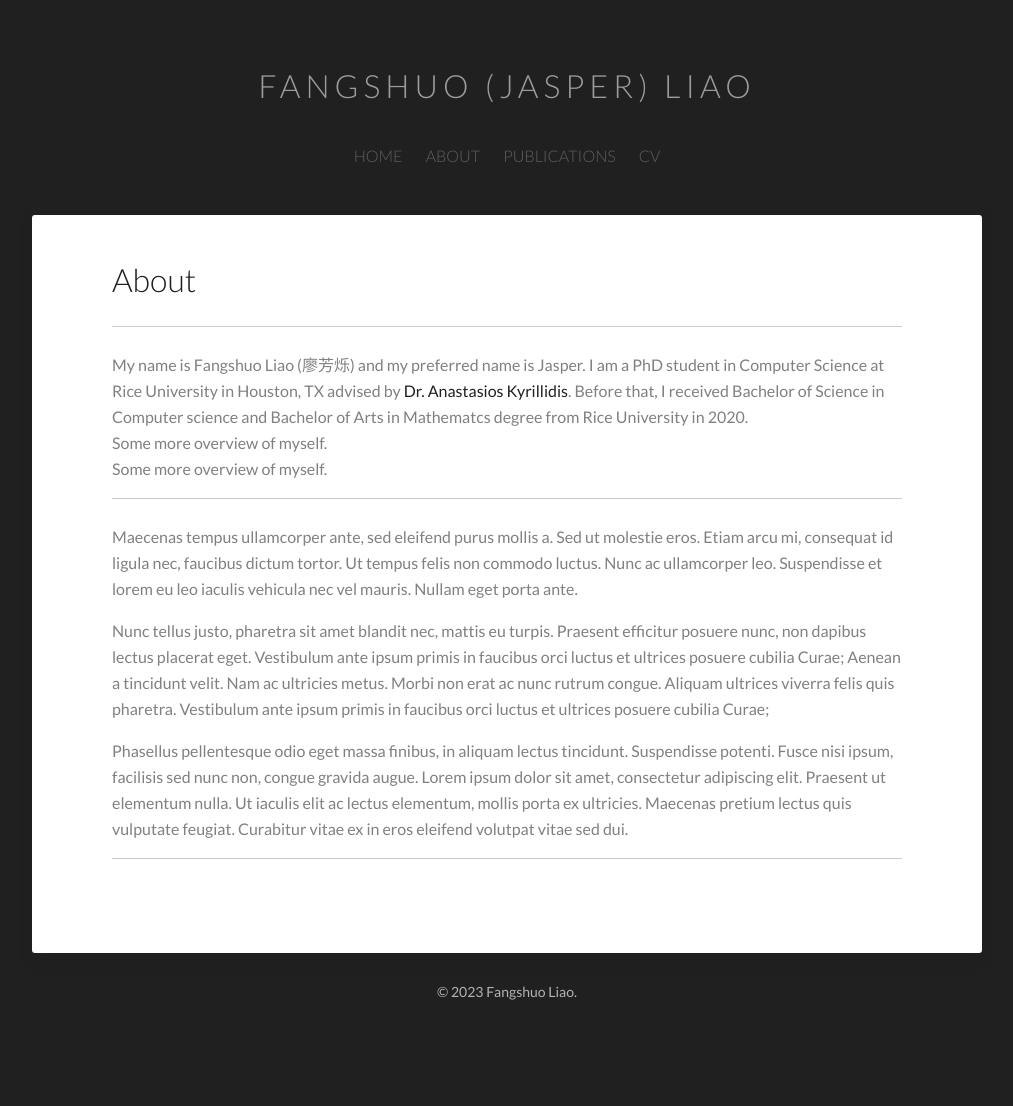
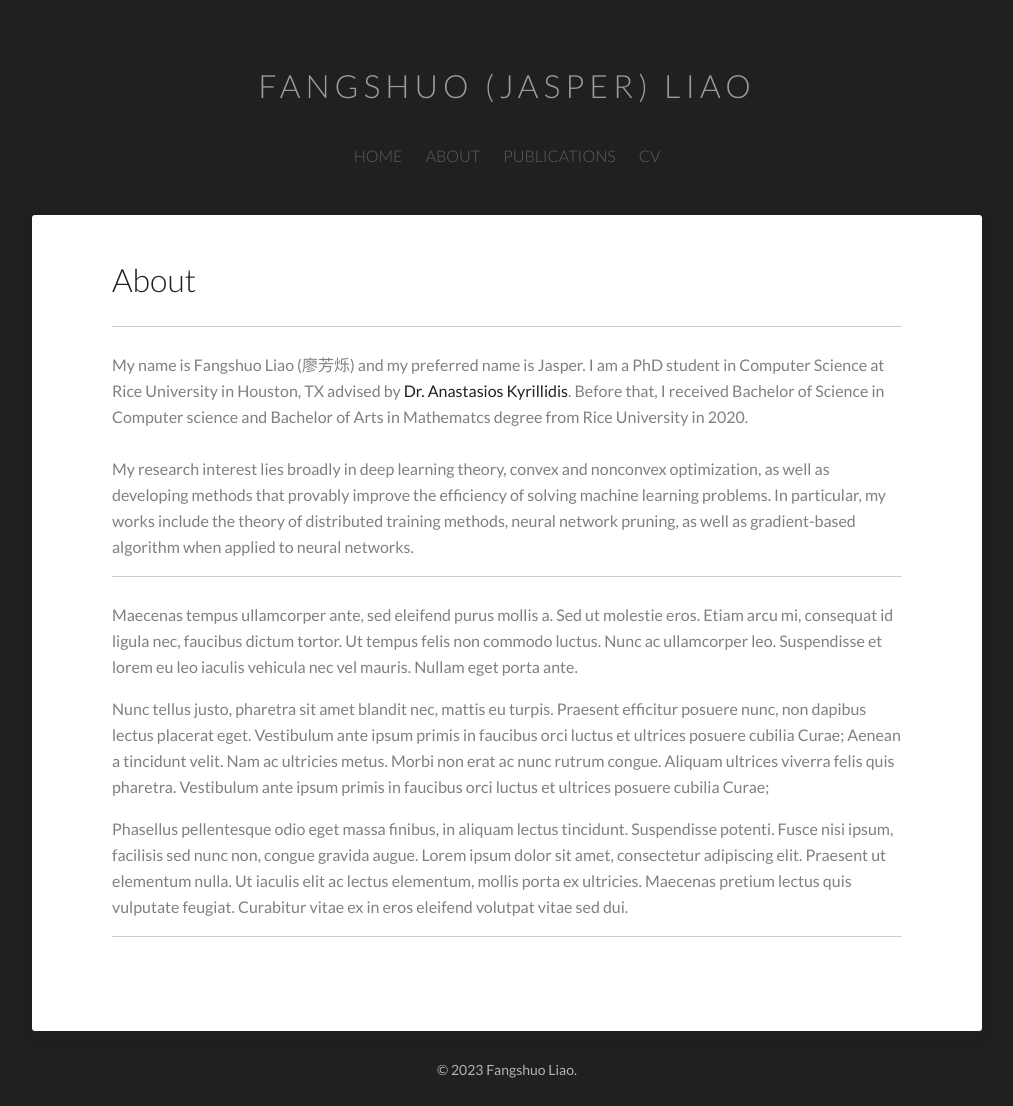
Before and after one commit to JasperLiao/JasperLiao.github.io, a Jekyll site: the page built from about/index.md, in a window 1280 px wide. Shown: the whole page, without its empty margins (133-1146 px from the left). Built offline with Jekyll 4.4.1, drawn with Linux system fonts in a browser that asks for light colours; before the commit the page ends 1028 px from its top, so only the background shows below that.

Commit message:
adding about

```diff
--- a/about/index.md
+++ b/about/index.md
@@ -5,9 +5,8 @@ title: About
 <p>
 My name is Fangshuo Liao (廖芳烁) and my preferred name is Jasper. I am a PhD student in Computer Science at Rice University in Houston, TX advised by <a href="https://akyrillidis.github.io/about/">Dr. Anastasios Kyrillidis</a>. Before that, I received Bachelor of Science in Computer science and Bachelor of Arts in Mathematcs degree from Rice University in 2020.
 <br>
-Some more overview of myself.
 <br>
-Some more overview of myself.
+My research interest lies broadly in deep learning theory, convex and nonconvex optimization, as well as developing methods that provably improve the efficiency of solving machine learning problems. In particular, my works include the theory of distributed training methods, neural network pruning, as well as gradient-based algorithm when applied to neural networks.
 </p>
 
 <hr>
```
